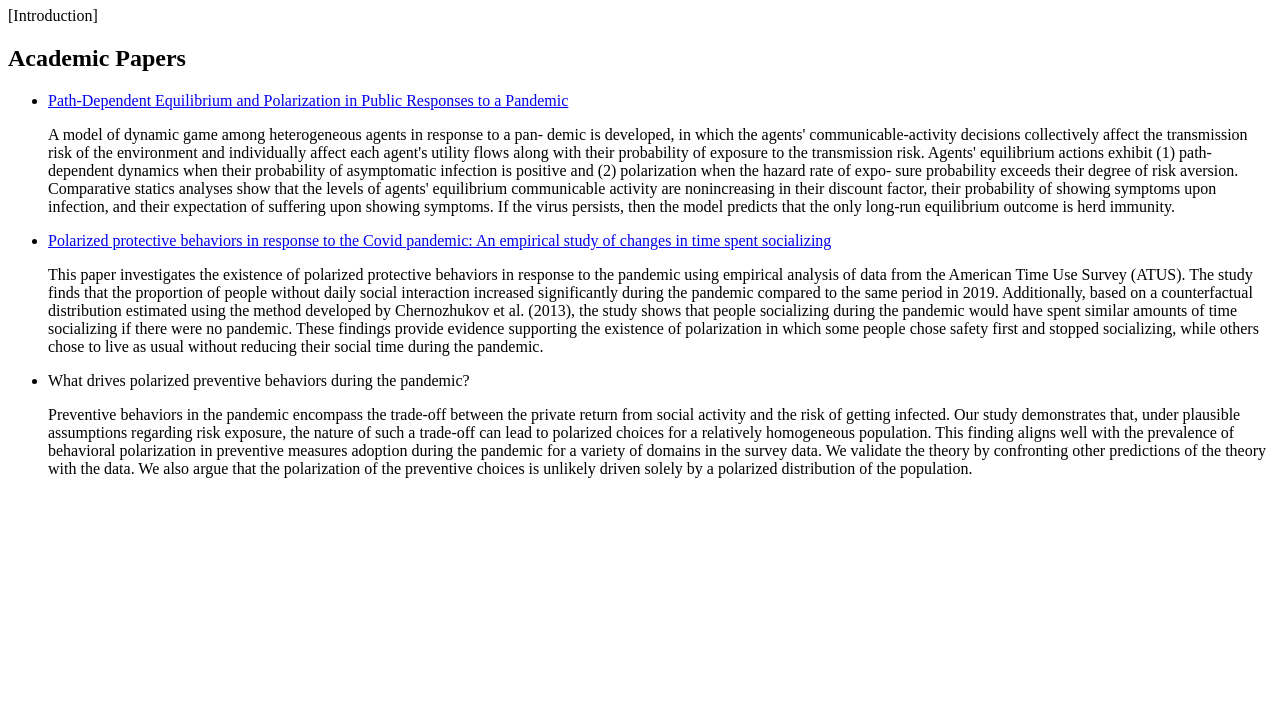
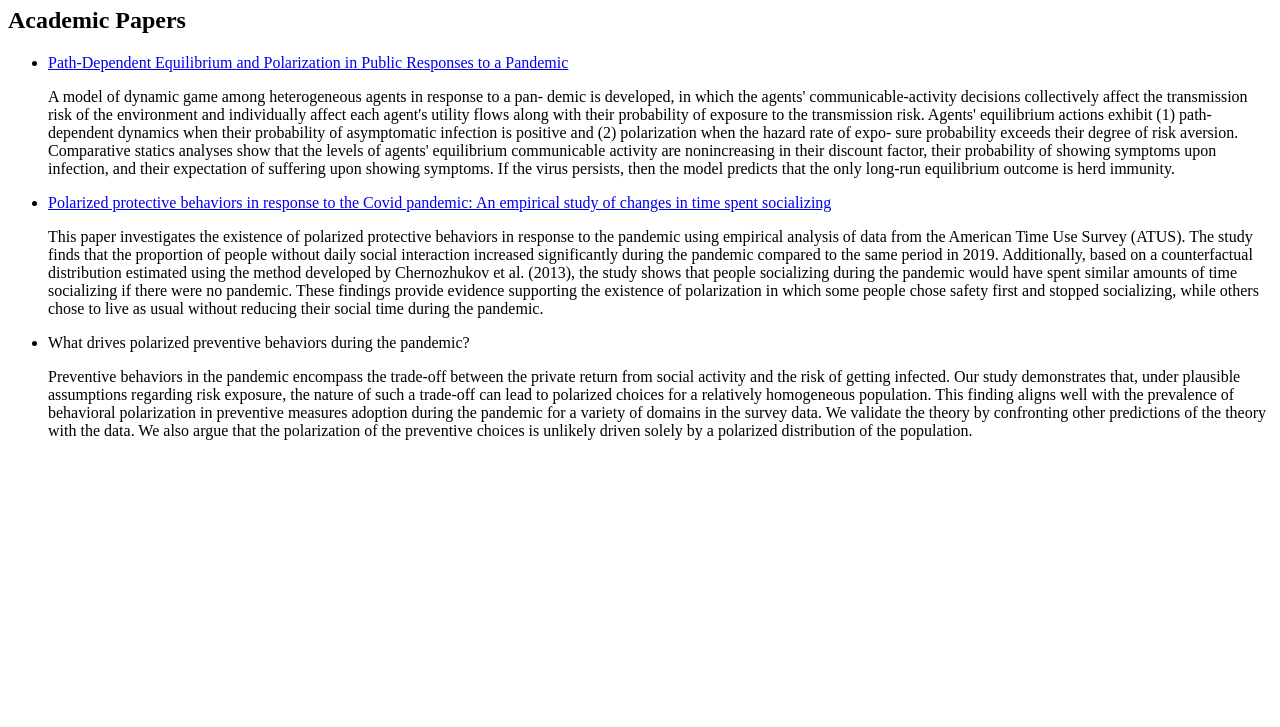
Before and after one commit to cp39/polarbehaviors-paper.org, a plain HTML site: page index.html in a window 1280 px wide. Shown: the part 73-800 px from the top of the page. Drawn offline with Linux system fonts and the light colour scheme.

Commit message:
index.html

```diff
--- a/index.html
+++ b/index.html
@@ -6,7 +6,6 @@
 <body>
 	<h1>Welcome to Polar-Behaviors Project page</h1>
 	<p>
-		[Introduction]
 	</p>
 	<h2>Academic Papers</h2>
 	<ul>
```
